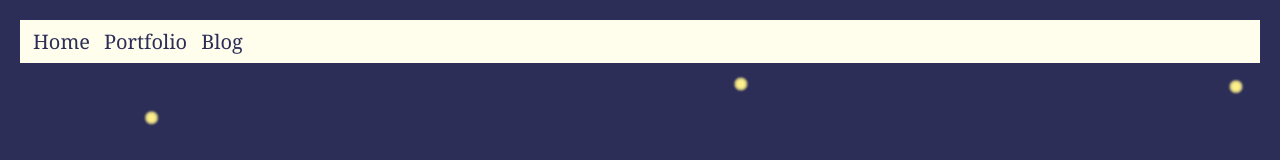
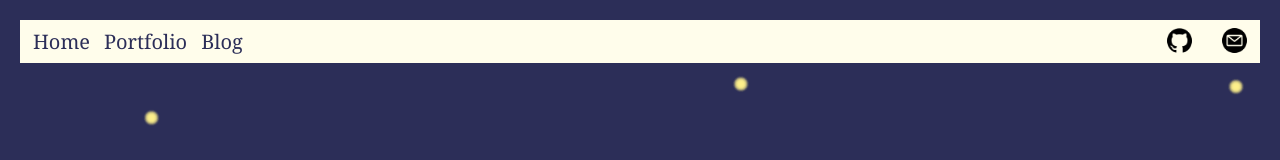
Before and after one commit to angelLi17/website, a plain HTML site: page index.html in a window 1280 px wide. Shown: the top 160 px of the page. Drawn offline with Linux system fonts and the light colour scheme.

Commit message:
added icons github and mail

```diff
--- a/index.html
+++ b/index.html
@@ -31,6 +31,12 @@
         <li>
           <a href="blog.html"">Blog</a>
         </li>
+        <li class = "right">
+          <a href="mailto:liangelfremont@gmail.com"><img src = "assets/email.png" alt = "A gmail icon." class = "icon"></a>
+        </li>
+        <li class = "right">
+          <a href="https://github.com/angelLi17"><img src = "assets/github.png" alt = "A gmail icon." class = "icon"></a>
+        </li>
       </ul>
     </nav>
     <!-- <img src = "assets/paralax.png" alt = "A parallax image of a night sky city background with stars." class = "parallax"> -->
@@ -43,5 +49,18 @@
     </main>
     </div>
 
+
+    <!--Footer-->
+    <!-- <nav class = "footer">
+      <ul>
+        <li>
+          <a href="mailto:liangelfremont@gmail.com"><img src = "assets/gmail.png" alt = "A gmail icon."></a>
+        </li>
+        <!-- <li>
+          <a href="resume.html"">Resume</a>
+        </li>  -->
+      </ul>
+    </nav> -->
+
   </body>
 </html>
--- a/style.css
+++ b/style.css
@@ -84,6 +84,10 @@ ul {
   /* margin: 10px */
 }
 
+.right {
+  float: right; /* how do i put less space between the icons sobbing */
+}
+
 li {
   display: inline;
 }
@@ -99,3 +103,8 @@ li a {
 li a:hover {
   text-decoration: underline overline;;
 }
+
+.icon {
+  width: 25px;
+  height: 25px;
+}
```
Also changed, not shown: assets/email.png (added), assets/github.png (added).
